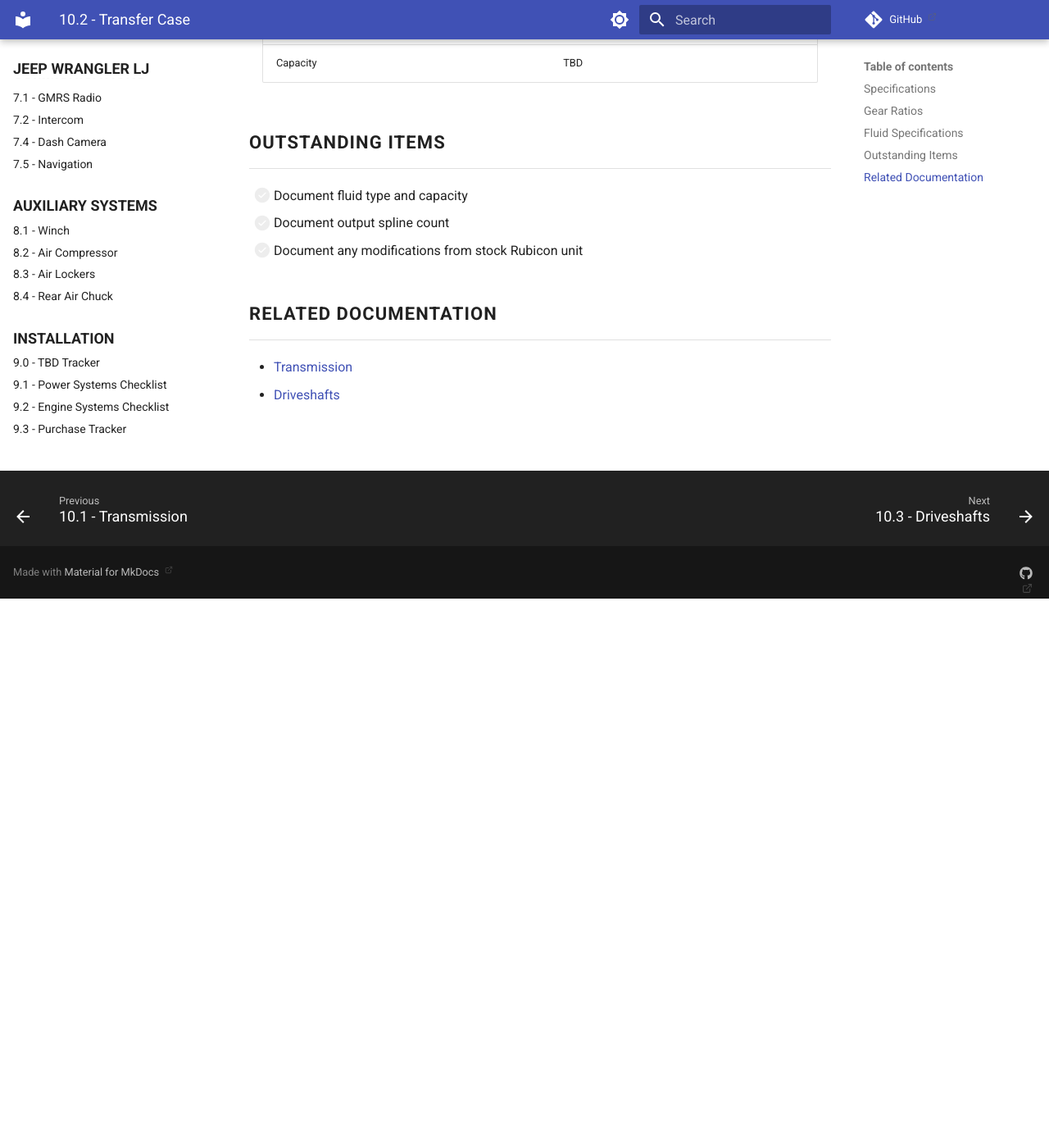
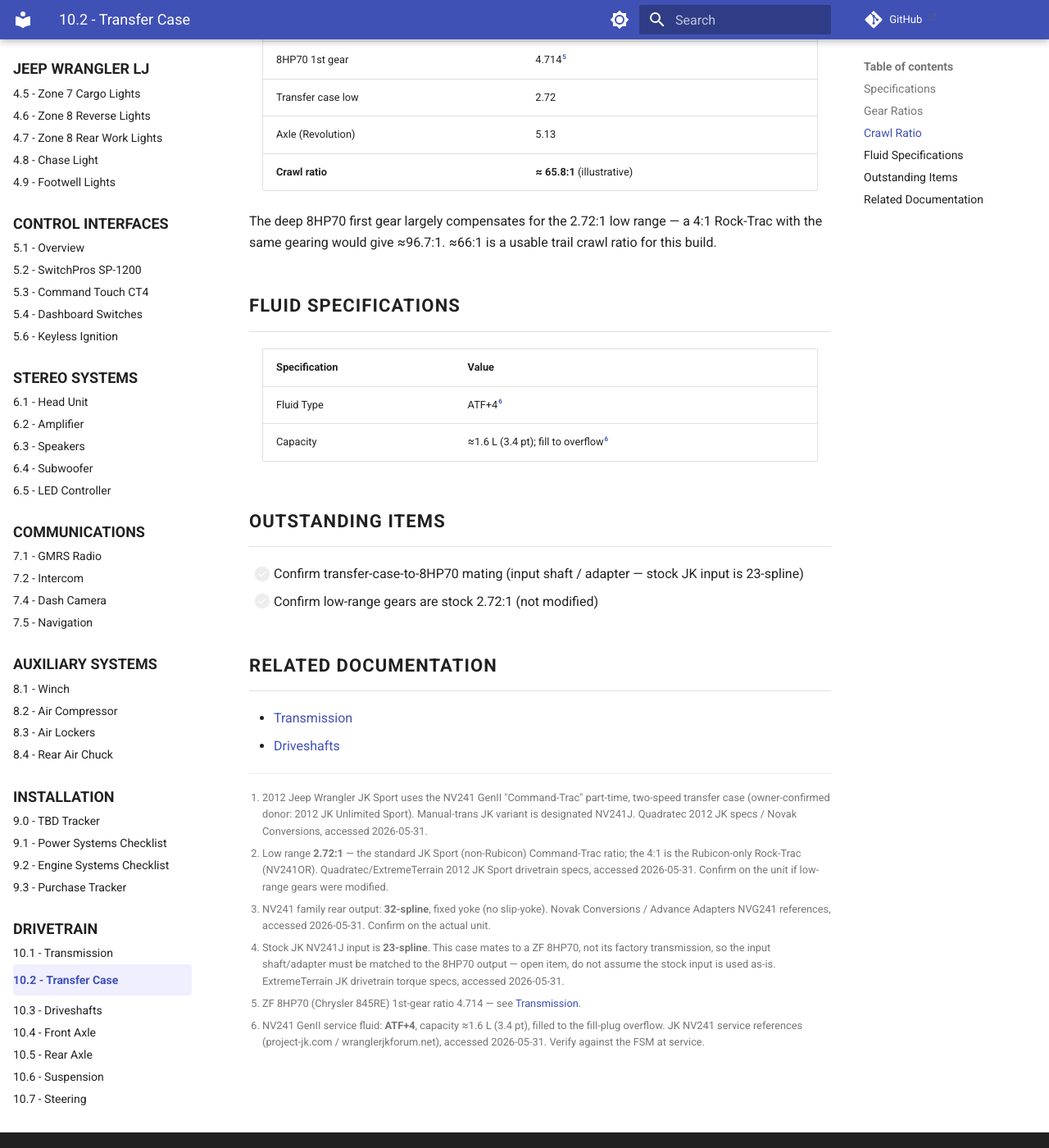
Before and after one commit to sob/drawings, an MkDocs documentation site: the page built from docs/jeep_lj/10-drivetrain/02-transfer-case.md, in a window 1280 px wide and 1400 px high, scrolled down 1397 px. Shown: the whole window at 82% size. Built offline with MkDocs 1.6.1 and Material for MkDocs 9.7.7, drawn with Linux system fonts in a browser that asks for light colours; comment, search, counter and statistics services are not loaded; before the commit the page ends 2130 px from its top, so only the background shows below that; some of the changed text lies outside the part shown.

Commit message:
Correct transfer case to 2012 JK Sport NV241 GenII (2.72:1)
Transfer case is a 2012 Jeep JK Unlimited Sport NV241 GenII Command-Trac,
not the NP241OR Rock-Trac previously documented. This corrects the low
range from 4:1 to 2.72:1.

Derived and cited the previously-TBD specs from the known unit:
- Rear output 32-spline fixed yoke; fluid ATF+4 ~1.6 L (3.4 pt)
- Low range 2.72:1 (JK Sport Command-Trac, non-Rubicon)
- Crawl ratio context: 8HP70 4.714 1st x 2.72 low x 5.13 axle ~= 66:1
  (deep 8HP70 first gear offsets the shallower Sport low range)

Open item narrowed to the real fitment question: mating the stock
23-spline JK input to the 8HP70 output, and confirming low-range gears
are stock. Updated index.md, transmission cross-ref, and TBD tracker.

```diff
--- a/docs/jeep_lj/10-drivetrain/02-transfer-case.md
+++ b/docs/jeep_lj/10-drivetrain/02-transfer-case.md
@@ -9,11 +9,11 @@ tags:
 
 /// html | div.product-info
 
-**Model:** NP241OR Rock-Trac
+**Model:** NV241 GenII (Command-Trac)
 
-**Source:** TJ Rubicon
+**Source:** 2012 Jeep Wrangler JK Unlimited Sport
 
-**Type:** Part-time 4WD with 4:1 low range
+**Type:** Part-time 4WD with 2.72:1 low range
 
 ///
 
@@ -21,13 +21,13 @@ tags:
 
 | Specification | Value |
 | :------------ | :---- |
-| Model | NP241OR Rock-Trac |
-| Source | TJ Wrangler Rubicon |
-| Type | Part-time 4WD |
-| Low Range Ratio | 4.0:1 |
+| Model | NV241 GenII (Command-Trac)[^model] |
+| Source | 2012 Jeep Wrangler JK Unlimited Sport |
+| Type | Part-time 4WD, two-speed |
+| Low Range Ratio | 2.72:1[^lowrange] |
 | High Range Ratio | 1.0:1 |
-| Input | 23-spline |
-| Output | TBD |
+| Rear Output | 32-spline, fixed yoke[^output] |
+| Input | 23-spline (stock JK); 8HP70 mating TBD[^input] |
 
 ## Gear Ratios
 
@@ -36,20 +36,32 @@ tags:
 | 2WD High | 1.00:1 |
 | 4WD High | 1.00:1 |
 | Neutral | N/A |
-| 4WD Low | 4.00:1 |
+| 4WD Low | 2.72:1 |
+
+## Crawl Ratio
+
+With the 8HP70's deep first gear, the shallower Sport low range still yields a usable crawl ratio:
+
+| Component | Ratio |
+| :-------- | :---- |
+| 8HP70 1st gear | 4.714[^trans] |
+| Transfer case low | 2.72 |
+| Axle (Revolution) | 5.13 |
+| **Crawl ratio** | **≈ 65.8:1** (illustrative) |
+
+The deep 8HP70 first gear largely compensates for the 2.72:1 low range — a 4:1 Rock-Trac with the same gearing would give ≈96.7:1. ≈66:1 is a usable trail crawl ratio for this build.
 
 ## Fluid Specifications
 
 | Specification | Value |
 | :------------ | :---- |
-| Fluid Type | TBD |
-| Capacity | TBD |
+| Fluid Type | ATF+4[^fluid] |
+| Capacity | ≈1.6 L (3.4 pt); fill to overflow[^fluid] |
 
 ## Outstanding Items
 
-- [ ] Document fluid type and capacity
-- [ ] Document output spline count
-- [ ] Document any modifications from stock Rubicon unit
+- [ ] Confirm transfer-case-to-8HP70 mating (input shaft / adapter — stock JK input is 23-spline)
+- [ ] Confirm low-range gears are stock 2.72:1 (not modified)
 
 ## Related Documentation
 
@@ -58,3 +70,10 @@ tags:
 
 [transmission]: 01-transmission.md
 [driveshafts]: 03-driveshafts.md
+
+[^model]: 2012 Jeep Wrangler JK Sport uses the NV241 GenII "Command-Trac" part-time, two-speed transfer case (owner-confirmed donor: 2012 JK Unlimited Sport). Manual-trans JK variant is designated NV241J. Quadratec 2012 JK specs / Novak Conversions, accessed 2026-05-31.
+[^lowrange]: Low range **2.72:1** — the standard JK Sport (non-Rubicon) Command-Trac ratio; the 4:1 is the Rubicon-only Rock-Trac (NV241OR). Quadratec/ExtremeTerrain 2012 JK Sport drivetrain specs, accessed 2026-05-31. Confirm on the unit if low-range gears were modified.
+[^output]: NV241 family rear output: **32-spline**, fixed yoke (no slip-yoke). Novak Conversions / Advance Adapters NVG241 references, accessed 2026-05-31. Confirm on the actual unit.
+[^input]: Stock JK NV241J input is **23-spline**. This case mates to a ZF 8HP70, not its factory transmission, so the input shaft/adapter must be matched to the 8HP70 output — open item, do not assume the stock input is used as-is. ExtremeTerrain JK drivetrain torque specs, accessed 2026-05-31.
+[^trans]: ZF 8HP70 (Chrysler 845RE) 1st-gear ratio 4.714 — see [Transmission][transmission].
+[^fluid]: NV241 GenII service fluid: **ATF+4**, capacity ≈1.6 L (3.4 pt), filled to the fill-plug overflow. JK NV241 service references (project-jk.com / wranglerjkforum.net), accessed 2026-05-31. Verify against the FSM at service.
```
Also changed, not shown: docs/jeep_lj/09-installation/00-tbd-tracker.md (+2 -1 lines), docs/jeep_lj/10-drivetrain/01-transmission.md (+1 -1 lines), docs/jeep_lj/10-drivetrain/index.md (+2 -2 lines).
